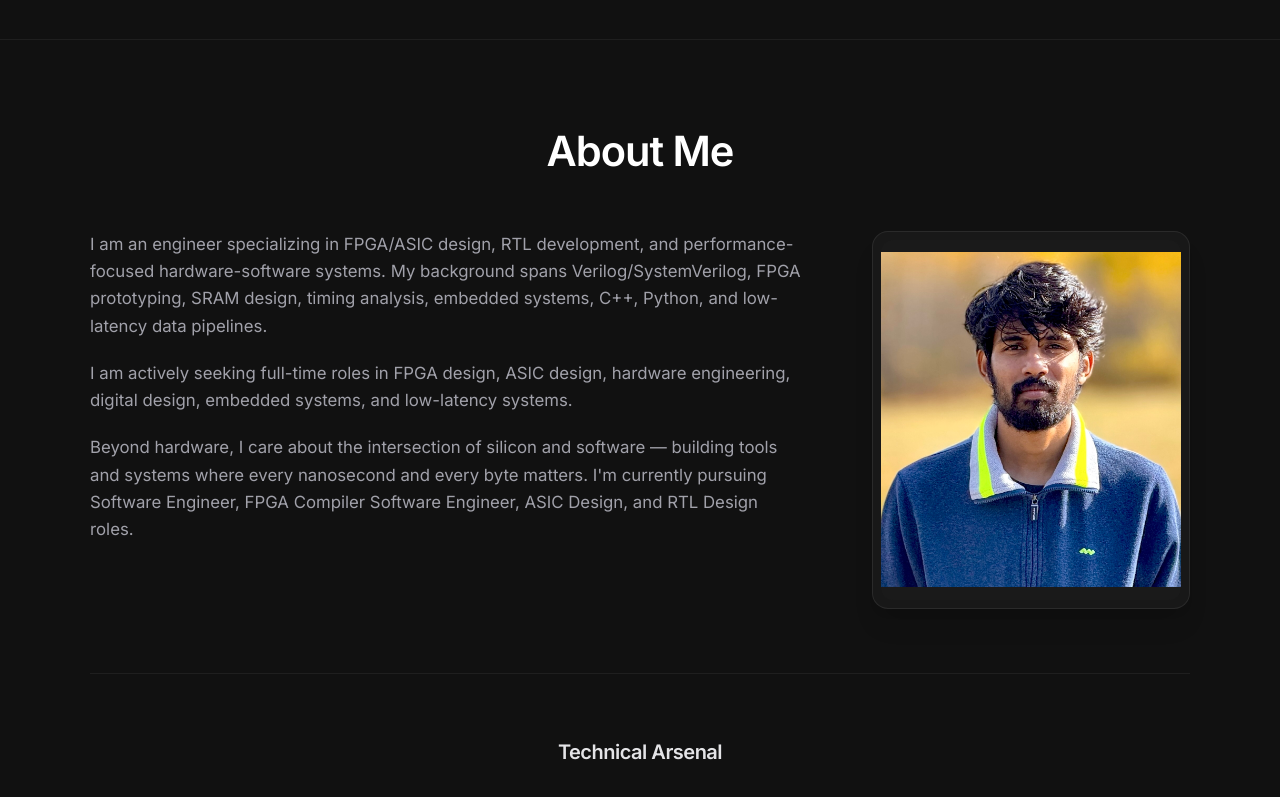
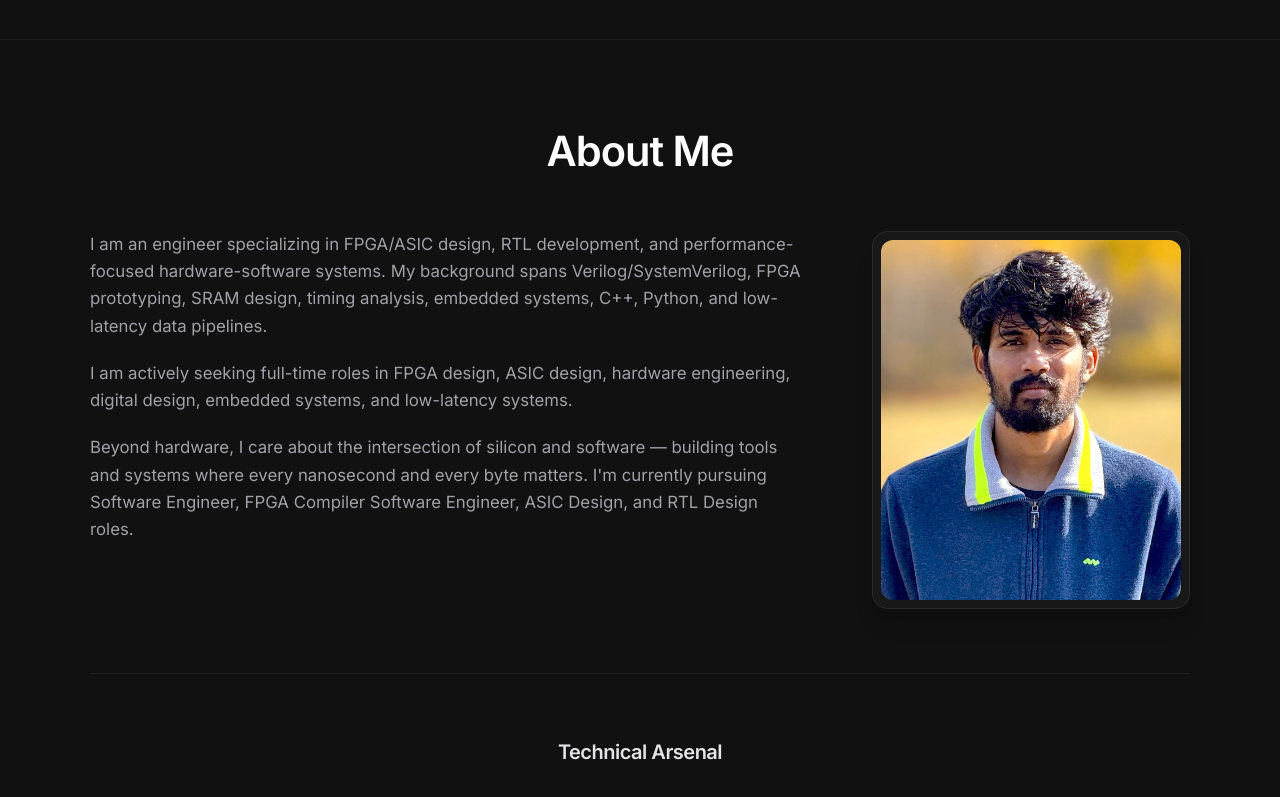
Before and after one commit to saulgoodman-bot/portfolio, a Next.js app: page / in a window 1280 px wide. Shown: the part 566-1363 px from the top of the page. Built offline with nearby package versions, Linux system fonts and the light colour scheme.

Commit message:
Profile info photo placeholder

```diff
--- a/app/page.tsx
+++ b/app/page.tsx
@@ -51,8 +51,8 @@ export default function HomePage() {
                 {/* Right — photo */}
                 <div className="reveal justify-self-center md:justify-self-end">
                   <div className="rounded-2xl border border-white/[0.08] bg-white/[0.03] p-2 shadow-xl">
-                    <div className="rounded-xl overflow-hidden w-[280px] h-[320px] md:w-[300px] md:h-[360px] bg-surface flex items-center justify-center text-zinc-600 text-sm">
-                      <Image src="/photo.jpg" alt="Chandra Kiran Narala" width={300} height={360} className="object-cover" />
+                  <div className="relative rounded-xl overflow-hidden w-[280px] h-[320px] md:w-[300px] md:h-[360px]">
+                      <Image src="/photo.jpg" alt="Chandra Kiran Narala" fill className="object-cover object-top" priority />
                     </div>
                   </div>
                 </div>
```
